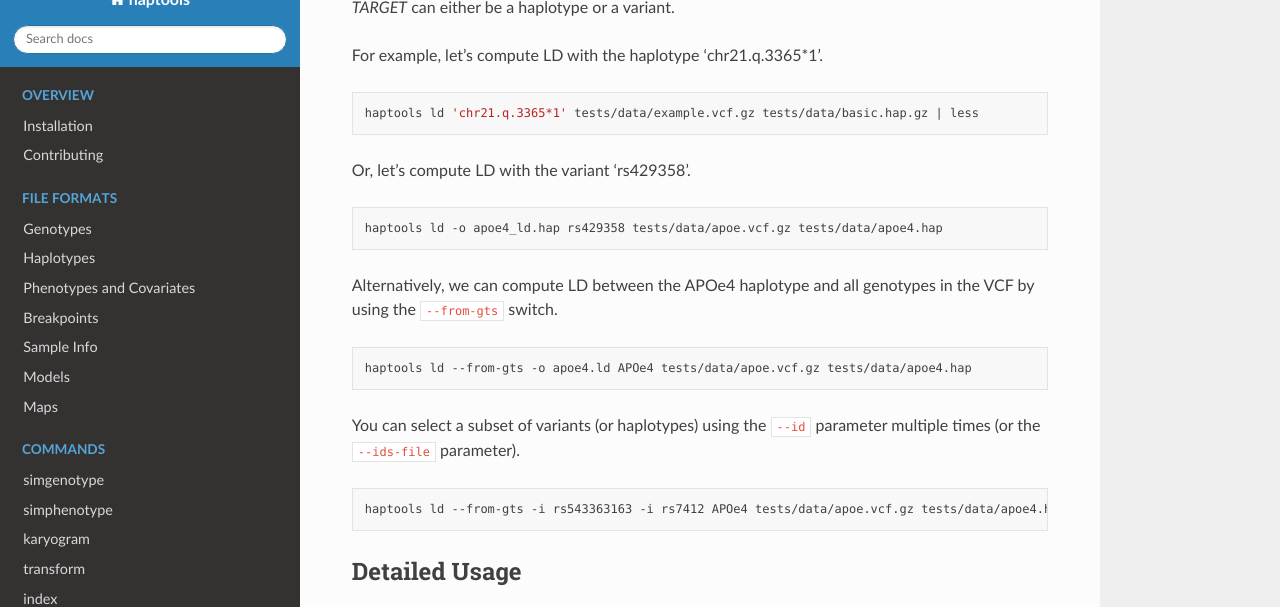
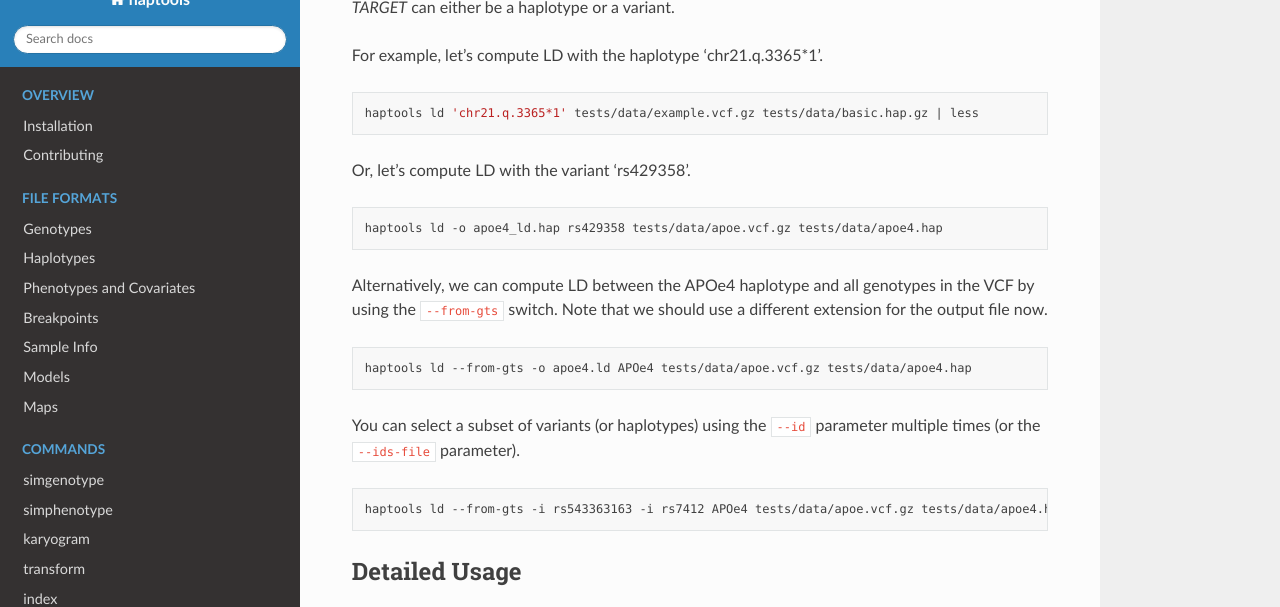
Before and after one commit to CAST-genomics/haptools, a Sphinx documentation site: the page built from docs/commands/ld.rst, in a window 1280 px wide and 900 px high, scrolled down 984 px, cut to the strip 0-607 px from the top of the window. Built offline with Sphinx 7.4.7 and the Read the Docs theme 2.0.0, drawn with Linux system fonts in a browser that asks for light colours.

```diff
--- a/docs/commands/ld.rst
+++ b/docs/commands/ld.rst
@@ -50,7 +50,7 @@
 
 	haptools ld -o apoe4_ld.hap rs429358 tests/data/apoe.vcf.gz tests/data/apoe4.hap
 
-Alternatively, we can compute LD between the APOe4 haplotype and all genotypes in the VCF by using the ``--from-gts`` switch.
+Alternatively, we can compute LD between the APOe4 haplotype and all genotypes in the VCF by using the ``--from-gts`` switch. Note that we should use a different extension for the output file now.
 
 .. code-block:: bash
 
```
Also changed, not shown: 1 other file.
